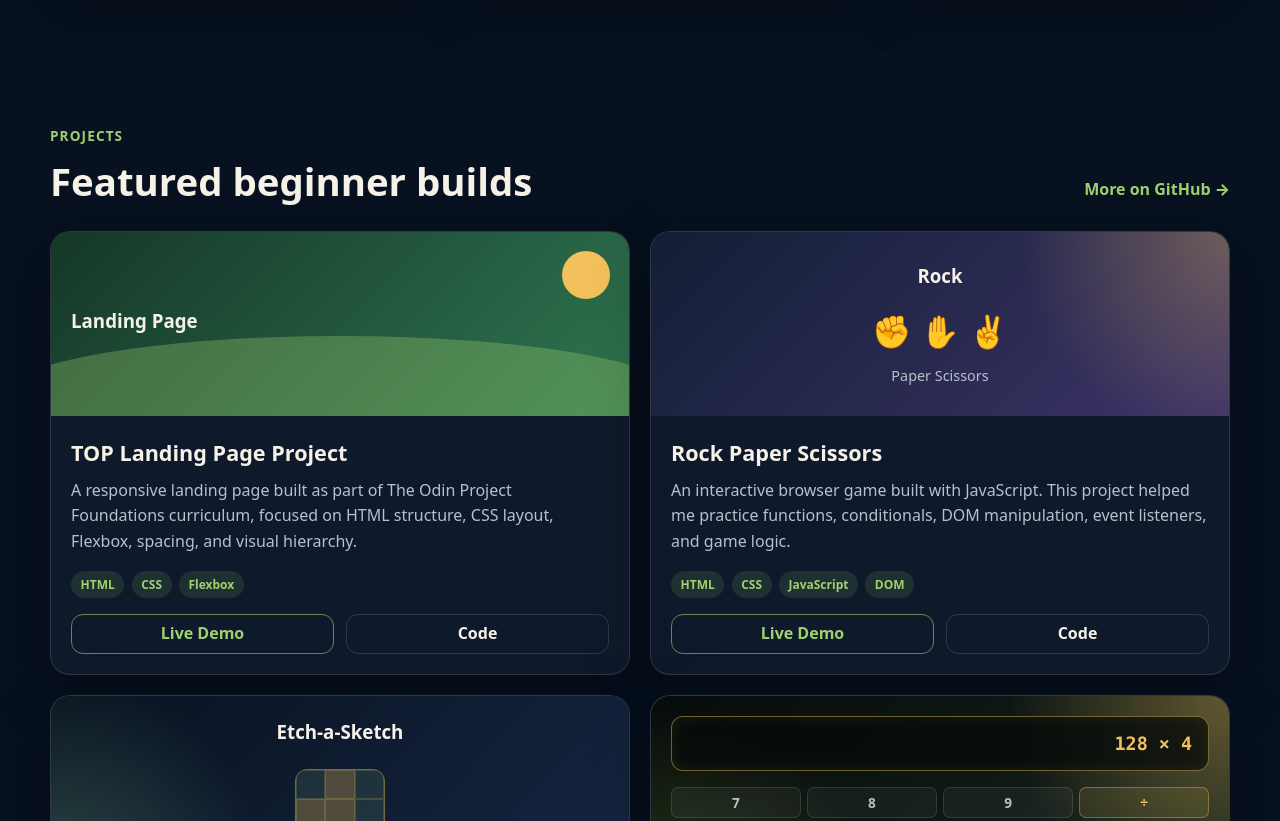
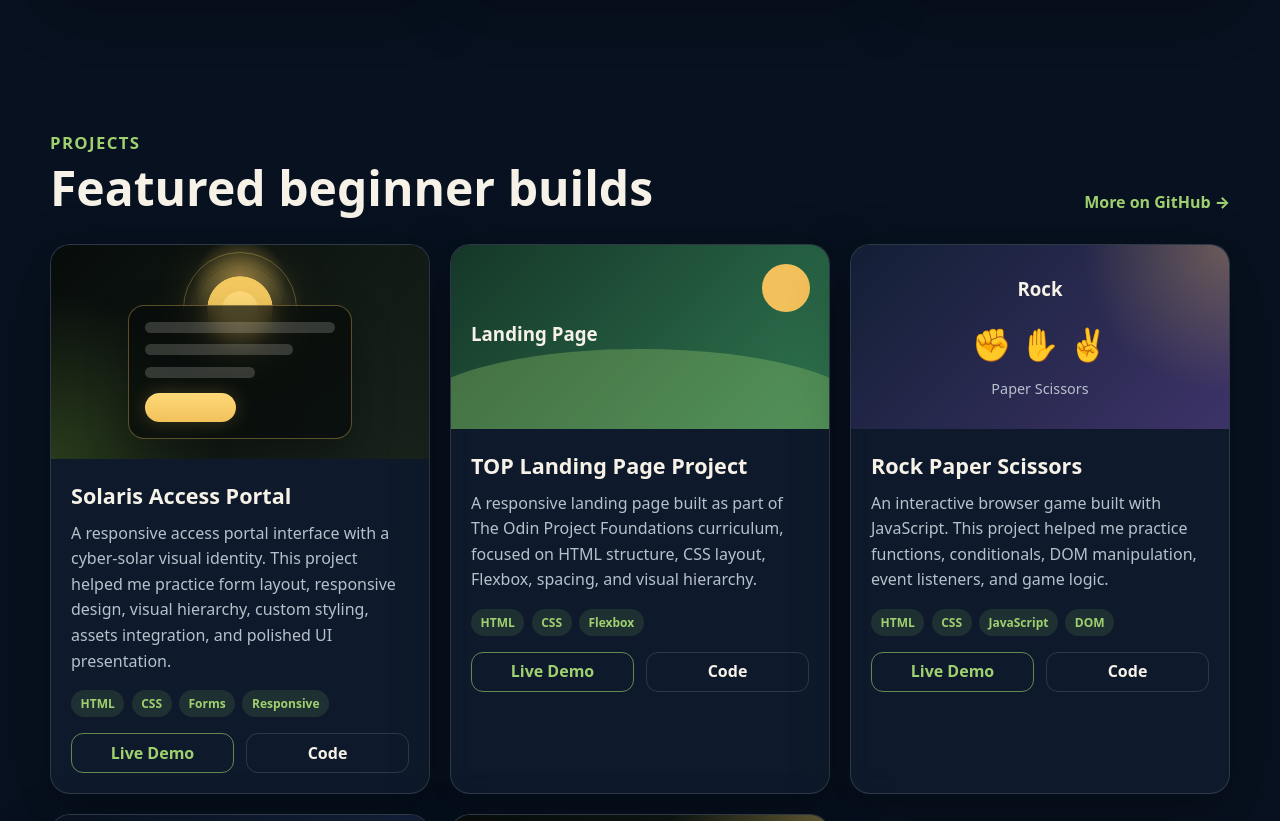
Before and after one commit to progritit/Portfolio, a plain HTML site: page index.html in a window 1280 px wide. Shown: the part 1580-2401 px from the top of the page. Drawn offline with Linux system fonts and the light colour scheme.

Commit message:
Update portfolio README with new projects

```diff
--- a/index.html
+++ b/index.html
@@ -151,6 +151,46 @@
           </div>
 
           <div class="project-grid">
+            <article class="project-card card">
+              <div class="project-preview solaris-preview">
+                <div class="solaris-sun" aria-hidden="true"></div>
+
+                <div class="solaris-form">
+                  <div class="solaris-form-line wide"></div>
+                  <div class="solaris-form-line"></div>
+                  <div class="solaris-form-line short"></div>
+                  <div class="solaris-button"></div>
+                </div>
+              </div>
+
+              <div class="project-info">
+                <h3>Solaris Access Portal</h3>
+
+                <p>
+                  A responsive access portal interface with a cyber-solar visual identity.
+                  This project helped me practice form layout, responsive design, visual hierarchy,
+                  custom styling, assets integration, and polished UI presentation.
+                </p>
+
+                <div class="tags">
+                  <span>HTML</span>
+                  <span>CSS</span>
+                  <span>Forms</span>
+                  <span>Responsive</span>
+                </div>
+
+                <div class="project-actions">
+                  <a href="https://progritit.github.io/Solaris-Access-Portal/" class="small-btn" target="_blank" rel="noreferrer">
+                    Live Demo
+                  </a>
+
+                  <a href="https://github.com/progritit/Solaris-Access-Portal" class="small-btn ghost" target="_blank"
+                    rel="noreferrer">
+                    Code
+                  </a>
+                </div>
+              </div>
+            </article>
             <article class="project-card card">
               <div class="project-preview eco-preview">
                 <h3>Landing Page</h3>
--- a/styles.css
+++ b/styles.css
@@ -182,10 +182,14 @@ a {
 .section-kicker,
 .section-label {
   color: var(--green);
-  font-size: 0.85rem;
+  font-size: clamp(0.9rem, 1.8vw, 1.05rem);
   font-weight: 800;
   text-transform: uppercase;
   letter-spacing: 0.08em;
+}
+
+.section-kicker {
+  margin-bottom: 0.35rem;
 }
 
 .eyebrow {
@@ -217,7 +221,7 @@ h1 {
 }
 
 h2 {
-  font-size: clamp(1.8rem, 3vw, 3rem);
+  font-size: clamp(2rem, 4vw, 3rem);
   line-height: 1.1;
 }
 
@@ -410,6 +414,8 @@ pre {
 
 .section-heading h2 {
   margin-bottom: 0;
+  font-size: clamp(2rem, 5vw, 3rem);
+  line-height: 1.1;
 }
 
 .text-link {
@@ -419,7 +425,7 @@ pre {
 
 .project-grid {
   display: grid;
-  grid-template-columns: repeat(2, 1fr);
+  grid-template-columns: repeat(3, 1fr);
   gap: 1.25rem;
 }
 
@@ -848,6 +854,78 @@ pre {
   background: rgba(243, 200, 95, 0.1);
 }
 
+.solaris-preview {
+  background:
+    radial-gradient(circle at 50% 18%, rgba(243, 200, 95, 0.5), transparent 18%),
+    radial-gradient(circle at bottom left, rgba(182, 255, 77, 0.16), transparent 38%),
+    linear-gradient(135deg, rgba(7, 12, 10, 0.98), rgba(25, 36, 28, 0.96));
+  display: grid;
+  place-items: center;
+  position: relative;
+  isolation: isolate;
+}
+
+.solaris-sun {
+  position: absolute;
+  top: 1.25rem;
+  width: 5.5rem;
+  height: 5.5rem;
+  border-radius: 50%;
+  background:
+    radial-gradient(circle, #ffd978 0 28%, #f3c85f 29% 52%, rgba(243, 200, 95, 0.18) 53% 70%, transparent 71%);
+  box-shadow:
+    0 0 24px rgba(243, 200, 95, 0.28),
+    0 0 56px rgba(243, 200, 95, 0.16);
+  z-index: -1;
+}
+
+.solaris-sun::before {
+  content: "";
+  position: absolute;
+  inset: -0.8rem;
+  border: 1px solid rgba(243, 200, 95, 0.3);
+  border-radius: 50%;
+}
+
+.solaris-form {
+  width: min(78%, 14rem);
+  padding: 1rem;
+  margin-top: 2.5rem;
+  border: 1px solid rgba(243, 200, 95, 0.35);
+  border-radius: 1rem;
+  background: rgba(7, 12, 10, 0.72);
+  box-shadow: 0 18px 40px rgba(0, 0, 0, 0.28);
+  backdrop-filter: blur(10px);
+}
+
+.solaris-form-line {
+  height: 0.7rem;
+  margin-bottom: 0.7rem;
+  border-radius: 999px;
+  background: rgba(247, 242, 231, 0.18);
+}
+
+.solaris-form-line.wide {
+  width: 100%;
+}
+
+.solaris-form-line {
+  width: 78%;
+}
+
+.solaris-form-line.short {
+  width: 58%;
+}
+
+.solaris-button {
+  width: 48%;
+  height: 1.8rem;
+  margin-top: 0.95rem;
+  border-radius: 999px;
+  background: linear-gradient(180deg, #ffd978, var(--gold));
+  box-shadow: 0 0 20px rgba(243, 200, 95, 0.22);
+}
+
 #copyright-year {
   color: var(--gold);
 }
```
Also changed, not shown: README.md.
